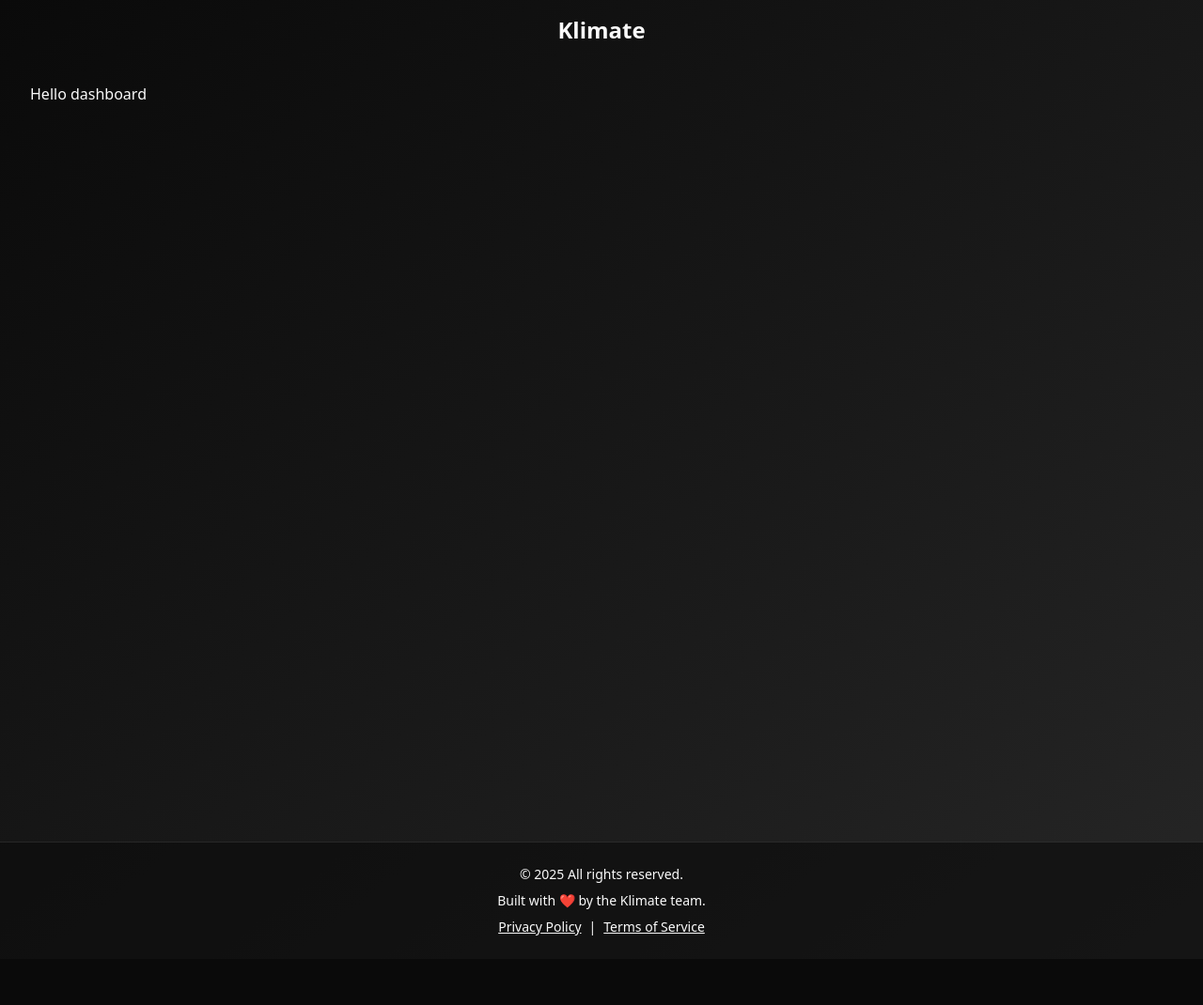
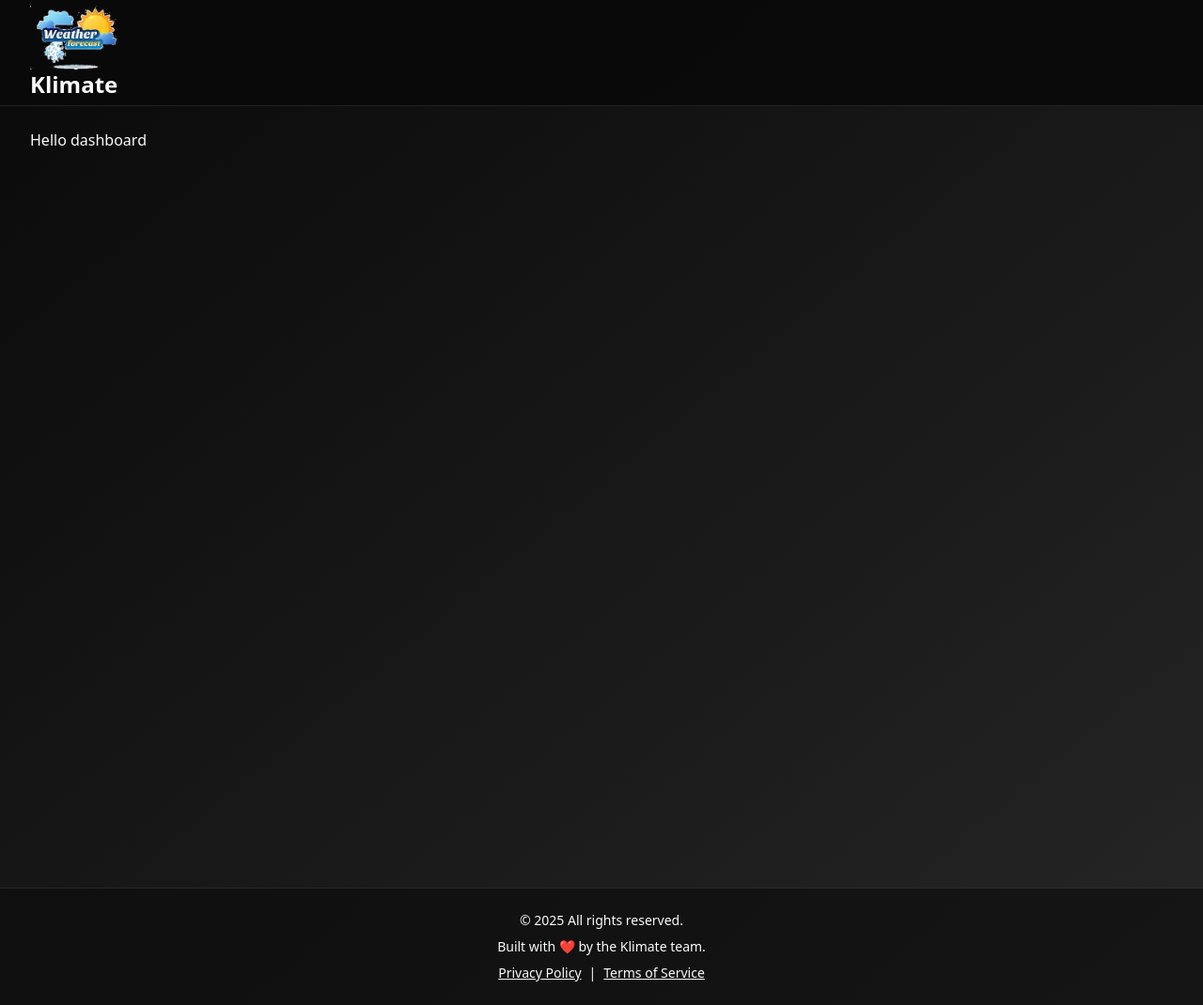
Before and after one commit to raineetu/Climate_Project, a React (Vite) app: page / in a window 1280 px wide. Shown: the whole page at 94% size. Before the commit the page ends 1021 px from the top, so only its background shows below. Built offline with nearby package versions, Linux system fonts and the light colour scheme.

Commit message:
added logo in header

```diff
--- a/src/App.tsx
+++ b/src/App.tsx
@@ -11,7 +11,7 @@ function App() {
         <Layout>
           <Routes>
           <Route path="/" element={<WeatherDashboard /> } />
-          <Route path="/city" element={<CityPages /> } />
+          <Route path="/city/:cityName" element={<CityPages /> } />
           </Routes>
         </Layout>
       </ThemeProvider>
--- a/src/components/Layout.tsx
+++ b/src/components/Layout.tsx
@@ -1,13 +1,12 @@
 import type { PropsWithChildren } from "react";
-import {SITE_NAME} from "../constants/constants"
+import Header from "./pages/Header";
+import Footer from "./pages/Footer";
 
 const Layout = ({ children }: PropsWithChildren) => {
   return (
     <div className=" bg-gradient-to-br from-background to-muted">
       {/* Header */}
-      <header className="w-full py-4 px-4 sm:px-6 lg:px-8 text-center">
-        <h1 className="text-xl font-bold sm:text-2xl">{SITE_NAME}</h1>
-      </header>
+      <Header />
 
       {/* Main Content */}
       <main className="min-h-screen container mx-auto px-4 sm:px-6 lg:px-8 py-6">
@@ -15,15 +14,7 @@ const Layout = ({ children }: PropsWithChildren) => {
       </main>
 
       {/* Footer */}
-      <footer className="border-t mt-8 py-6 px-4 sm:px-6 lg:px-8 text-sm text-center space-y-2 supports-[backdrop-filter]:bg-background/60 ">
-        <p>&copy; {new Date().getFullYear()} All rights reserved.</p>
-        <p>Built with ❤️ by the {SITE_NAME} team.</p>
-        <p className="space-x-2">
-          <a href="/privacy-policy" className="underline hover:text-primary">Privacy Policy</a>
-          <span>|</span>
-          <a href="/terms-of-service" className="underline hover:text-primary">Terms of Service</a>
-        </p>
-      </footer>
+      <Footer />
     </div>
   );
 };
--- /dev/null
+++ b/src/components/pages/Footer.tsx
@@ -0,0 +1,18 @@
+import { SITE_NAME } from "@/constants/constants"
+const Footer = () => {
+  return (
+    <div>
+      <footer className="border-t mt-8 py-6 px-4 sm:px-6 lg:px-8 text-sm text-center space-y-2 supports-[backdrop-filter]:bg-background/60 ">
+        <p>&copy; {new Date().getFullYear()} All rights reserved.</p>
+        <p>Built with ❤️ by the {SITE_NAME} team.</p>
+        <p className="space-x-2">
+          <a href="/privacy-policy" className="underline hover:text-primary">Privacy Policy</a>
+          <span>|</span>
+          <a href="/terms-of-service" className="underline hover:text-primary">Terms of Service</a>
+        </p>
+      </footer>
+    </div>
+  )
+}
+
+export default Footer
--- /dev/null
+++ b/src/components/pages/Header.tsx
@@ -0,0 +1,23 @@
+import { SITE_NAME } from "@/constants/constants"
+import { Link } from "react-router-dom"
+import logo from "../../../public/images.png"
+import { useTheme } from "../context/Theme-provider"
+
+const Header = () => {
+    const {theme, setTheme} = useTheme();
+    const isDark = theme === "dark";
+  return (
+    <>
+       <header className="sticky top-0 z-100 w-full border-b p-4 bg-background/95 backdrop:blur">
+       <div className="container mx-auto flex h-20 items-center justify-between px-4">
+        <Link to="/">
+            <img src={logo} alt="logo" className="h-17"/>
+            <h1 className="text-xl font-bold sm:text-2xl">{SITE_NAME}</h1>
+        </Link>
+        </div>
+      </header>
+    </>
+  )
+}
+
+export default Header
```
Also changed, not shown: public/images.png (added).
